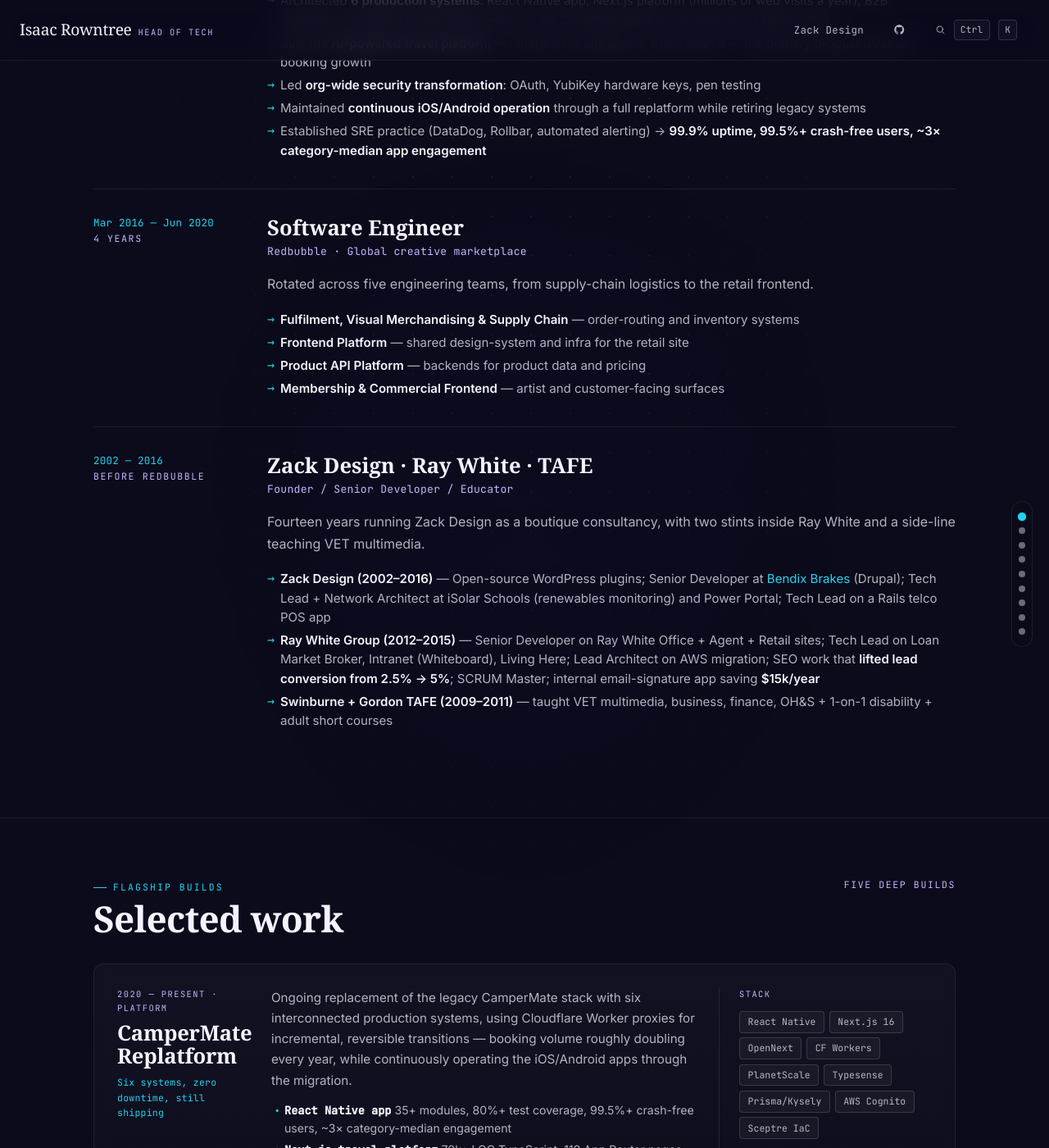
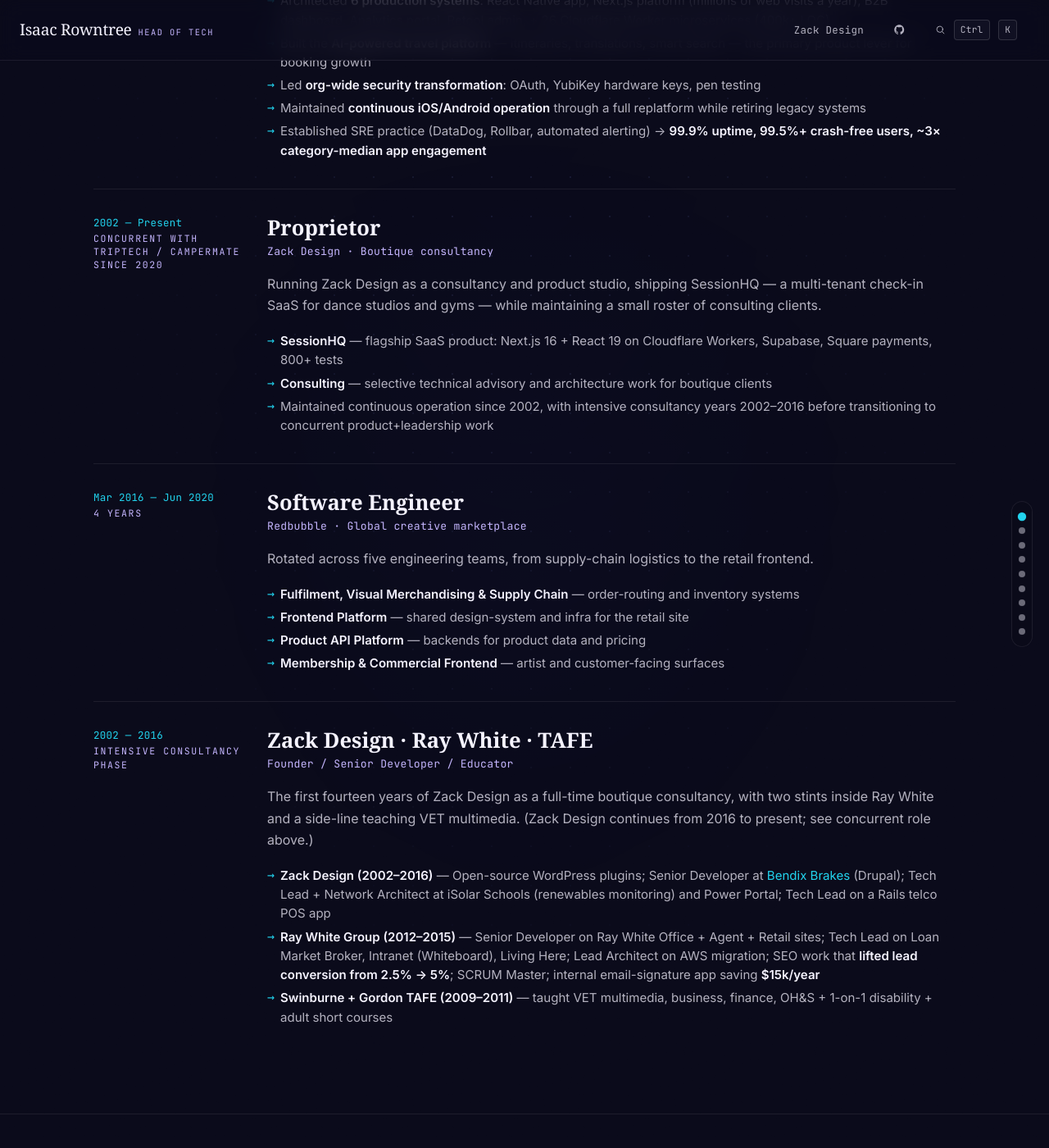
Before and after one commit to isaacrowntree/isaacrowntree.github.io, a Jekyll site: the page built from index.html, in a window 1280 px wide and 1400 px high, scrolled down 1349 px. Shown: the whole window at 82% size. Built offline with Jekyll 4.4.1, drawn with Linux system fonts in a browser that asks for light colours; some web fonts are replaced; some of the changed text lies outside the part shown.

Commit message:
Clarify employer naming, Zack Design timeline, and site SEO
* Phase 1 authenticity/blur edits: fix timeline, Twitter SEO, PDF CTA clarity

- Experience: add current concurrent Zack Design role (2002–Present)
  alongside CamperMate, clarify 2002–2016 as intensive consultancy phase
- Twitter SEO: add twitter.username: tikwanleep to fix broken meta tags
- PDF CTA: change 'Download PDF' to 'Print / Save PDF' (honest about
  print dialog, not hosted file)
- Clarity: add 'GitHub' label before @isaacrowntree in TL;DR meta

No redesign, no new pages, no job-seeking language added.

Co-authored-by: Isaac Rowntree <isaacrowntree@users.noreply.github.com>

* Add canonical employer line: TripTech / CamperMate · THL

- Hero tagline: 'Head of Tech · TripTech / CamperMate · THL · Sydney, AU'
- TL;DR: references to 'TripTech / CamperMate' and full canonical line
- Experience role company: 'TripTech / CamperMate · THL · ...'
- Zack concurrent note: 'Concurrent with TripTech / CamperMate since 2020'
- _config.yml description: updated to use canonical line
- _config.yml schema.worksFor: 'Tourism Holdings Limited' for Google

Avoids CamperMate-only as employer identity. Uses exact canonical line
Isaac approved. No corporate structure invented.

Co-authored-by: Isaac Rowntree <isaacrowntree@users.noreply.github.com>

---------

Co-authored-by: Cursor Agent <cursoragent@cursor.com>
Co-authored-by: Isaac Rowntree <isaacrowntree@users.noreply.github.com>

```diff
--- a/_config.yml
+++ b/_config.yml
@@ -1,6 +1,6 @@
 name: Isaac Rowntree
 
-description: Head of Tech at CamperMate. Coder, dancer, photographer, videographer, trombonist, motorcyclist. Shipping software since 2002.
+description: Head of Tech at TripTech / CamperMate · THL. Coder, dancer, photographer, videographer, trombonist, motorcyclist. Shipping software since 2002.
 
 google_analytics: G-VSVH3S0MFD
 
@@ -23,6 +23,7 @@ defaults:
       image: /images/isaacAlt.jpg
 
 twitter:
+  username: tikwanleep
   card: summary_large_image
 social:
   name: Isaac Rowntree
@@ -48,7 +49,7 @@ schema:
   jobTitle: Head of Tech
   worksFor:
     "@type": Organization
-    name: CamperMate
+    name: Tourism Holdings Limited
   alumniOf:
     "@type": EducationalOrganization
     name: Bachelor of Applied Science (Information Technology)
--- a/index.html
+++ b/index.html
@@ -11,7 +11,7 @@ layout: default
       <div>
         <div class="hero-role">
           <span class="dot"></span>
-          <span>Head of Tech · CamperMate · Sydney, AU</span>
+          <span>Head of Tech · TripTech / CamperMate · THL · Sydney, AU</span>
         </div>
         <h1 class="hero-name">Isaac Rowntree</h1>
         <p class="hero-tagline">
@@ -19,7 +19,7 @@ layout: default
         </p>
         <div class="hero-actions">
           <a href="mailto:isaac@rowntree.me" class="btn btn--primary">{% include icon.html name="envelope" %}Email</a>
-          <button type="button" class="btn btn--ghost" data-print>{% include icon.html name="file-arrow-down" %}Download PDF</button>
+          <button type="button" class="btn btn--ghost" data-print>{% include icon.html name="file-arrow-down" %}Print / Save PDF</button>
           <button type="button" class="btn btn--ghost" data-open-cmdk>
             {% include icon.html name="search" %}Jump to…
             <span class="kbd" data-kbd-mod>⌘</span><span class="kbd">K</span>
@@ -43,7 +43,7 @@ layout: default
         web work rather than WordPress plugins.
       {%- endcomment -%}
       {%- assign years_shipping = site.time | date: '%Y' | minus: 2002 -%}
-      {{ years_shipping }} years of shipping software — from solo web work in 2002 to a fleet of <em>26 Cloudflare Workers</em> and an AI-powered travel platform at CamperMate today. Currently Head of Tech at CamperMate and proprietor of <a href="https://zackdesign.biz">Zack Design</a>, shipping <a href="https://sessionhq.org">SessionHQ</a> — a modern multi-tenant check-in SaaS. Strongest where platform architecture meets AI-in-production: zero-downtime replatforms at the edge, RAG and agentic search tied directly to revenue — and the leadership range to carry both from proposal to board.
+      {{ years_shipping }} years of shipping software — from solo web work in 2002 to a fleet of <em>26 Cloudflare Workers</em> and an AI-powered travel platform at TripTech / CamperMate today. Currently Head of Tech at TripTech / CamperMate · THL and proprietor of <a href="https://zackdesign.biz">Zack Design</a>, shipping <a href="https://sessionhq.org">SessionHQ</a> — a modern multi-tenant check-in SaaS. Strongest where platform architecture meets AI-in-production: zero-downtime replatforms at the edge, RAG and agentic search tied directly to revenue — and the leadership range to carry both from proposal to board.
     </p>
     <div class="tldr-meta">
       <span>Based in Sydney, AU</span>
@@ -76,7 +76,7 @@ layout: default
         </div>
         <div>
           <h3 class="role__title">Head of Tech</h3>
-          <div class="role__company">CamperMate · Australia / New Zealand travel platform</div>
+          <div class="role__company">TripTech / CamperMate · THL · Australia / New Zealand travel platform</div>
           <p class="role__summary">
             Strategic replatform across six production systems with zero downtime. Rebuilt the engineering team, cut software/infrastructure spend to budget, and shipped an AI-powered travel platform with <strong>booking volume growing multiples year on year</strong>.
           </p>
@@ -88,6 +88,24 @@ layout: default
             <li>Led <strong>org-wide security transformation</strong>: OAuth, YubiKey hardware keys, pen testing</li>
             <li>Maintained <strong>continuous iOS/Android operation</strong> through a full replatform while retiring legacy systems</li>
             <li>Established SRE practice (DataDog, Rollbar, automated alerting) → <strong>99.9% uptime, 99.5%+ crash-free users, ~3× category-median app engagement</strong></li>
+          </ul>
+        </div>
+      </article>
+
+      <article class="role">
+        <div class="role__period">
+          2002 — Present<small>Concurrent with TripTech / CamperMate since 2020</small>
+        </div>
+        <div>
+          <h3 class="role__title">Proprietor</h3>
+          <div class="role__company">Zack Design · Boutique consultancy</div>
+          <p class="role__summary">
+            Running Zack Design as a consultancy and product studio, shipping SessionHQ — a multi-tenant check-in SaaS for dance studios and gyms — while maintaining a small roster of consulting clients.
+          </p>
+          <ul class="role__bullets">
+            <li><strong>SessionHQ</strong> — flagship SaaS product: Next.js 16 + React 19 on Cloudflare Workers, Supabase, Square payments, 800+ tests</li>
+            <li><strong>Consulting</strong> — selective technical advisory and architecture work for boutique clients</li>
+            <li>Maintained continuous operation since 2002, with intensive consultancy years 2002–2016 before transitioning to concurrent product+leadership work</li>
           </ul>
         </div>
       </article>
@@ -113,13 +131,13 @@ layout: default
 
       <article class="role">
         <div class="role__period">
-          2002 — 2016<small>Before Redbubble</small>
+          2002 — 2016<small>Intensive consultancy phase</small>
         </div>
         <div>
           <h3 class="role__title">Zack Design · Ray White · TAFE</h3>
           <div class="role__company">Founder / Senior Developer / Educator</div>
           <p class="role__summary">
-            Fourteen years running Zack Design as a boutique consultancy, with two stints inside Ray White and a side-line teaching VET multimedia.
+            The first fourteen years of Zack Design as a full-time boutique consultancy, with two stints inside Ray White and a side-line teaching VET multimedia. (Zack Design continues from 2016 to present; see concurrent role above.)
           </p>
           <ul class="role__bullets">
             <li><strong>Zack Design (2002–2016)</strong> — Open-source WordPress plugins; Senior Developer at <a href="https://www.bendix.com.au/">Bendix Brakes</a> (Drupal); Tech Lead + Network Architect at iSolar Schools (renewables monitoring) and Power Portal; Tech Lead on a Rails telco POS app</li>
@@ -770,7 +788,7 @@ layout: default
       <a href="https://twitter.com/tikwanleep" target="_blank" rel="noopener" class="btn btn--ghost">{% include icon.html name="x" %}Twitter / X</a>
       <a href="https://www.linkedin.com/in/zemonstas/" target="_blank" rel="noopener" class="btn btn--ghost">{% include icon.html name="linkedin" %}LinkedIn</a>
       <a href="https://www.instagram.com/zemonstas" target="_blank" rel="noopener" class="btn btn--ghost">{% include icon.html name="instagram" %}@zemonstas</a>
-      <button type="button" class="btn btn--ghost" data-print>{% include icon.html name="file-arrow-down" %}Download PDF</button>
+      <button type="button" class="btn btn--ghost" data-print>{% include icon.html name="file-arrow-down" %}Print / Save PDF</button>
     </div>
   </div>
 </section>
```
Also changed, not shown: other parts of index.html (+1 -1 lines).
